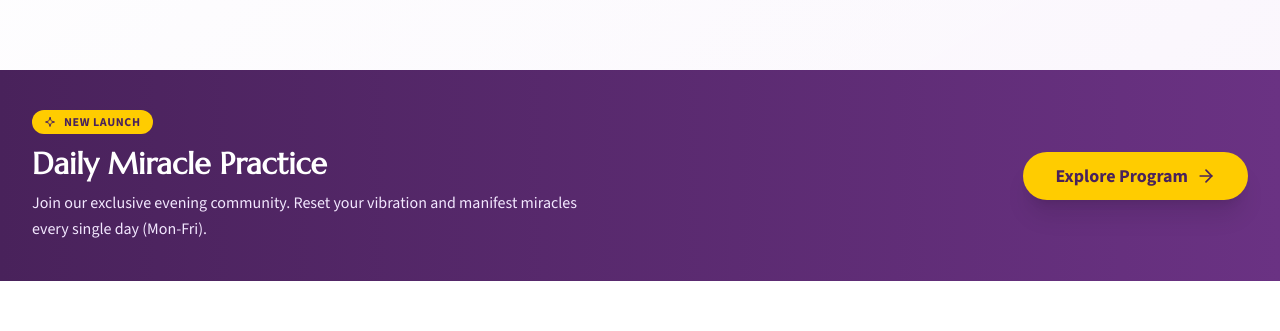
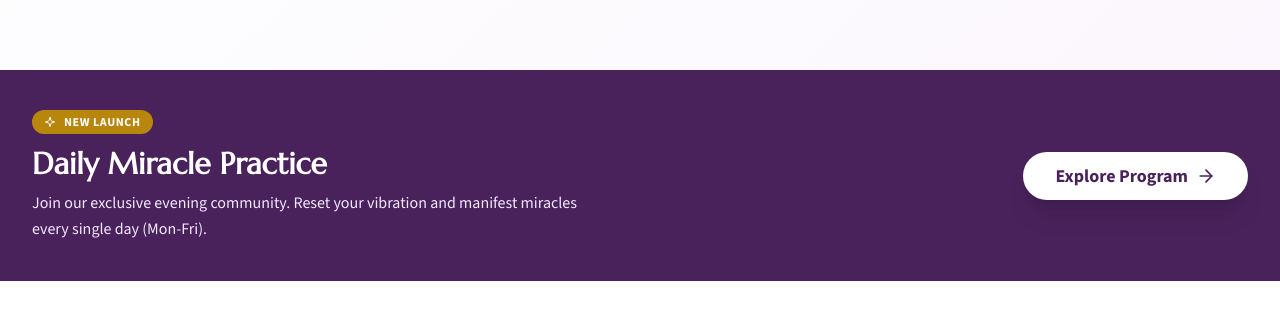
Before and after one commit to rameshkumark24/Umapandiyan, a React (Vite) app: page / in a window 1280 px wide. Shown: the part 794-1125 px from the top of the page. Built offline with nearby package versions, Linux system fonts and the light colour scheme.

Commit message:
Refactor New Program Alert section styles and content

```diff
--- a/src/pages/Home.jsx
+++ b/src/pages/Home.jsx
@@ -149,8 +149,9 @@ const Home = () => {
         </div>
       </section>
 
-      {/* --- NEW PROGRAM ALERT SECTION --- */}
-      <section className="py-10 bg-gradient-to-r from-[#49225B] to-[#6a3283] text-white">
+      {/* --- NEW PROGRAM ALERT SECTION (Strict Palette Integration) --- */}
+      {/* Background uses primary purple #49225B */}
+      <section className="py-10 bg-[#49225B] text-white">
         <div className="max-w-7xl mx-auto px-4 sm:px-6 lg:px-8">
            <motion.div
              initial={{ opacity: 0, scale: 0.95 }}
@@ -159,7 +160,8 @@ const Home = () => {
              className="flex flex-col md:flex-row items-center justify-between gap-6"
            >
               <div className="text-center md:text-left">
-                <div className="inline-flex items-center gap-2 px-3 py-1 mb-3 text-xs font-bold tracking-wider text-[#49225B] uppercase bg-[#ffcc00] rounded-full">
+                {/* Badge uses Brand Gold #B8860B */}
+                <div className="inline-flex items-center gap-2 px-3 py-1 mb-3 text-xs font-bold tracking-wider text-white uppercase bg-[#B8860B] rounded-full">
                   <Sparkle className="w-3 h-3" /> New Launch
                 </div>
                 <h2 className="text-2xl md:text-3xl font-heading font-bold mb-2">Daily Miracle Practice</h2>
@@ -169,7 +171,8 @@ const Home = () => {
               </div>
               <div>
                 <Link to="/daily-miracle-practice">
-                  <Button className="bg-[#ffcc00] text-[#49225B] hover:bg-white hover:text-[#49225B] px-8 py-6 text-lg font-bold shadow-xl rounded-full transition-all hover:scale-105">
+                  {/* Button uses White background with Purple text (Matches Footer CTA style) */}
+                  <Button className="bg-white text-[#49225B] hover:bg-gray-100 px-8 py-6 text-lg font-bold shadow-xl rounded-full transition-all hover:scale-105">
                     Explore Program <ArrowRight className="ml-2 w-5 h-5" />
                   </Button>
                 </Link>
@@ -177,6 +180,7 @@ const Home = () => {
            </motion.div>
         </div>
       </section>
+      {/* ---------------------------------------------------------- */}
 
       {/* Offerings Section */}
       <section className="py-20 bg-white">
```
